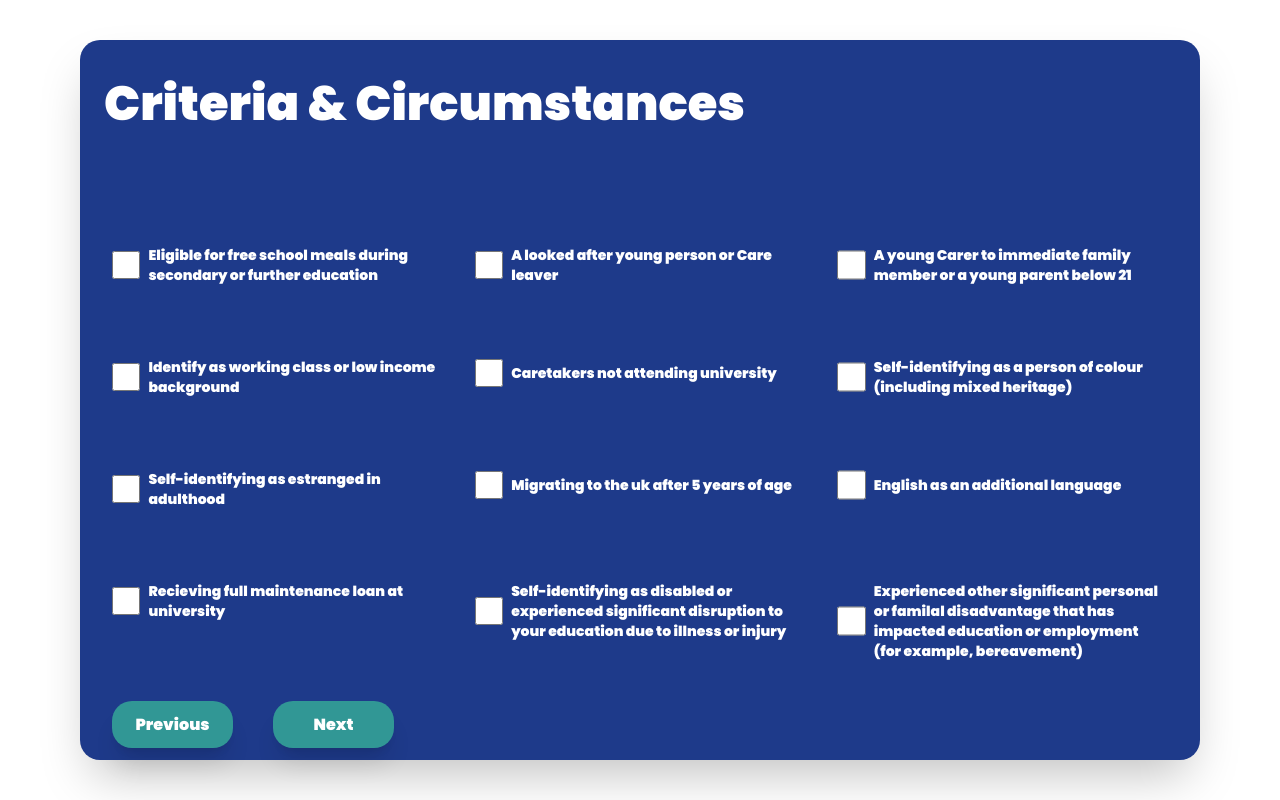
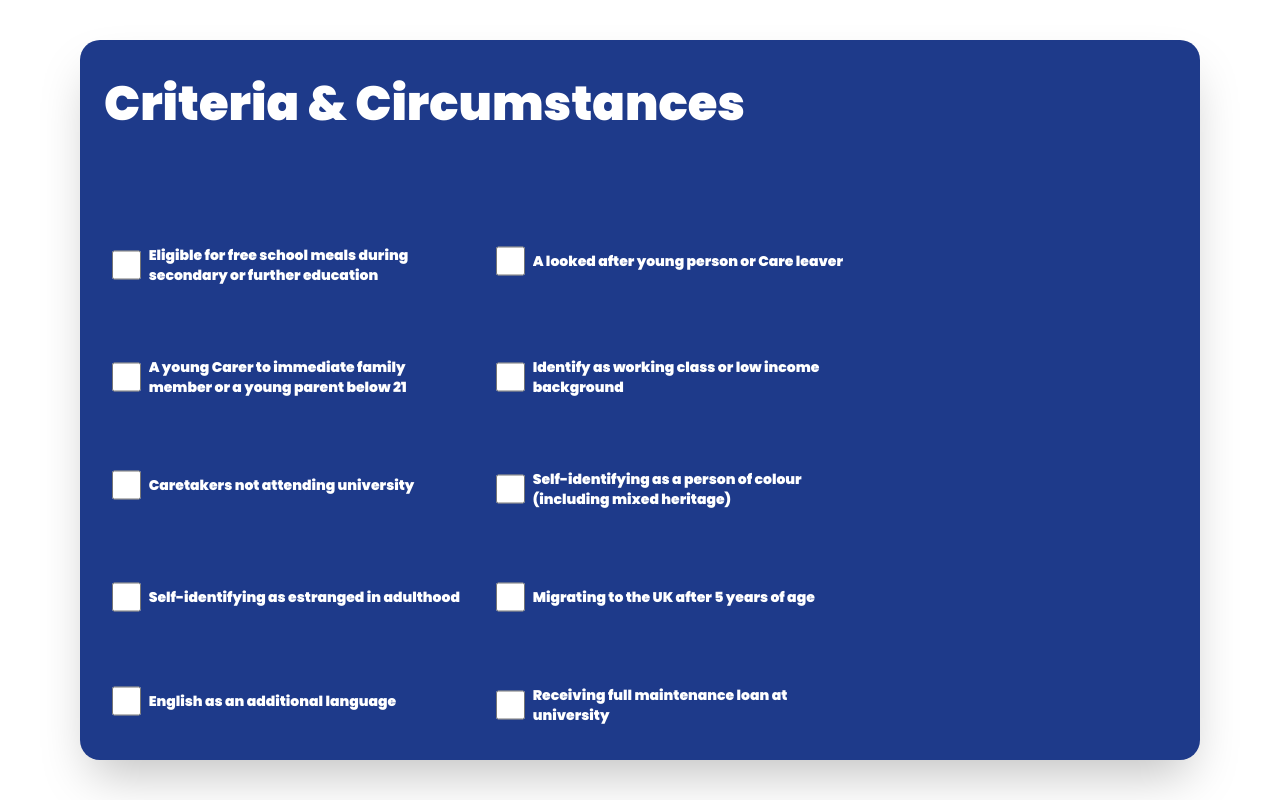
Before and after one commit to AshrafAKRahman/bridging_barriers, a Next.js app: page /CreateProfileFive in a window 1280 px wide. Shown: the top 800 px of the page. Built offline with nearby package versions, Linux system fonts and the light colour scheme.

Commit message:
revidsed the education map

```diff
--- a/components/buttons/LargeButton.jsx
+++ b/components/buttons/LargeButton.jsx
@@ -1,6 +1,8 @@
 import Link from "next/link";
 
 const LargeButton = ({ text, className, href }) => {
+
+
   return (
     <Link href={href}>
       <button
--- a/pages/CreateProfileFive.jsx
+++ b/pages/CreateProfileFive.jsx
@@ -1,3 +1,65 @@
+// import Header from "@/components/header/Header";
+// import Checkbox from "@/components/checkbox/checkbox";
+// import { useState } from "react";
+// import Form from "@/components/form/Form";
+// import NormalButton from "@/components/buttons/NormalButton";
+// import Link from "next/link";
+
+// const CreateProfileFive = () => {
+//   const [isChecked, setIsChecked] = useState(new Array(12).fill(false));
+
+//   const handleCheckboxChange = (index, value) => {
+//     const newIsChecked = [...isChecked];
+//     newIsChecked[index] = value;
+//     setIsChecked(newIsChecked);
+//   };
+
+//   const labels = [
+//     "Eligible for free school meals during secondary or further education",
+//     "A looked after young person or Care leaver",
+//     "A young Carer to immediate family member or a young parent below 21",
+//     "Identify as working class or low income background",
+//     "Caretakers not attending university",
+//     "Self-identifying as a person of colour (including mixed heritage)",
+//     "Self-identifying as estranged in adulthood",
+//     "Migrating to the uk after 5 years of age",
+//     "English as an additional language",
+//     "Recieving full maintenance loan at university",
+//     "Self-identifying as disabled or experienced significant disruption to your education due to illness or injury",
+//     "Experienced other significant personal or familal disadvantage that has impacted education or employment (for example, bereavement)",
+//   ];
+
+//   return (
+//     <Form>
+//       <Header
+//         titleClassName="text-3xl absolute left:40 md:left-20 top-20 transform translate-x-6 traslate-y-58 text-white"
+//         title="Criteria & Circumstances"
+//       />
+//       <div className="grid grid-cols-3 gap-8 mt-40">
+//         {labels.map((label, index) => (
+//           <div key={index} className="mb-10 min-w-0">
+//             <Checkbox
+//               label={label}
+//               checked={isChecked[index]}
+//               onChange={(value) => handleCheckboxChange(index, value)}
+//               className="text-white"
+//             />
+//           </div>
+//         ))}
+//       </div>
+
+//       <div className="mt-0">
+//         <Link className="mr-10" href="/CreateProfileFour">
+//           <NormalButton text="Previous" />
+//         </Link>
+//         <Link href="/CreateProfileSix">
+//           <NormalButton text="Next" />
+//         </Link>
+//       </div>
+//     </Form>
+//   );
+// };
+// export default CreateProfileFive;
 import Header from "@/components/header/Header";
 import Checkbox from "@/components/checkbox/checkbox";
 import { useState } from "react";
@@ -22,22 +84,22 @@ const CreateProfileFive = () => {
     "Caretakers not attending university",
     "Self-identifying as a person of colour (including mixed heritage)",
     "Self-identifying as estranged in adulthood",
-    "Migrating to the uk after 5 years of age",
+    "Migrating to the UK after 5 years of age",
     "English as an additional language",
-    "Recieving full maintenance loan at university",
+    "Receiving full maintenance loan at university",
     "Self-identifying as disabled or experienced significant disruption to your education due to illness or injury",
-    "Experienced other significant personal or familal disadvantage that has impacted education or employment (for example, bereavement)",
+    "Experienced other significant personal or familial disadvantage that has impacted education or employment (for example, bereavement)",
   ];
 
   return (
     <Form>
       <Header
-        titleClassName="text-3xl absolute left:40 md:left-20 top-20 transform translate-x-6 traslate-y-58 text-white"
+        titleClassName="text-3xl absolute left-40 md:left-20 top-20 transform translate-x-6 translate-y-58 text-white"
         title="Criteria & Circumstances"
       />
-      <div className="grid grid-cols-3 gap-8 mt-40">
+      <div className="flex flex-wrap gap-8 mt-40">
         {labels.map((label, index) => (
-          <div key={index} className="mb-10 min-w-0">
+          <div key={index} className="w-full sm:w-1/2 md:w-1/3 mb-10">
             <Checkbox
               label={label}
               checked={isChecked[index]}
@@ -59,4 +121,5 @@ const CreateProfileFive = () => {
     </Form>
   );
 };
+
 export default CreateProfileFive;
```
